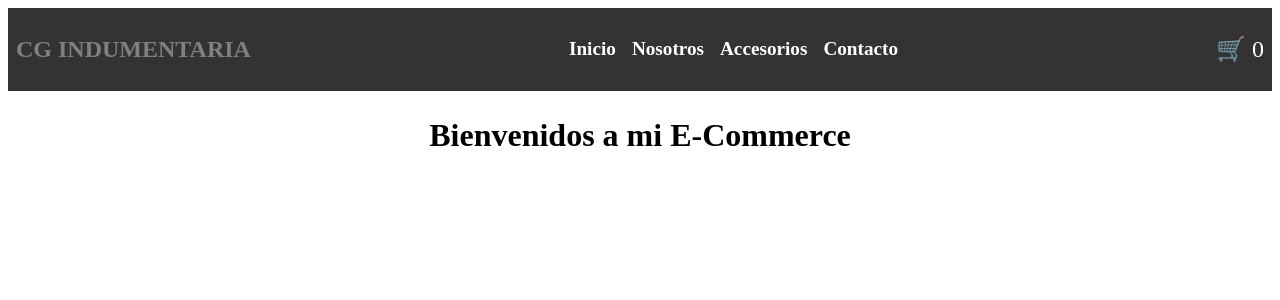
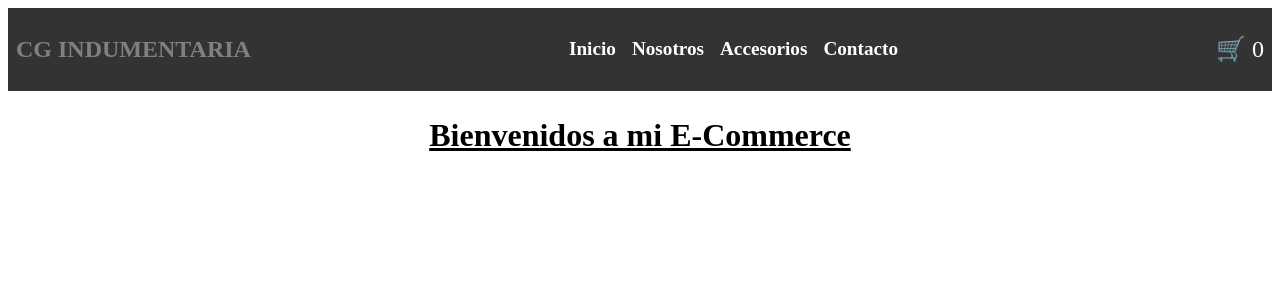
Before and after one commit to GonzaloRaniti/ProyectoFinalReact-Raniti, a React (Vite) app: page / in a window 1280 px wide. Shown: the top 300 px of the page. Built offline with nearby package versions, Linux system fonts and the light colour scheme.

Commit message:
Contenido css

```diff
--- a/src/App.css
+++ b/src/App.css
@@ -42,7 +42,13 @@
 .parrafo{
   text-align: center;
   font-size: 2rem;
+  text-decoration: underline;
+  margin-bottom: 10px;
+  transform: scale(1);
+  transition: transform 0.3s ease-in-out;
+
   &:hover{
-    color: orange;
+    transform: scale(1.1) rotate(5deg);
+    color:orange;
   }
 }
```
